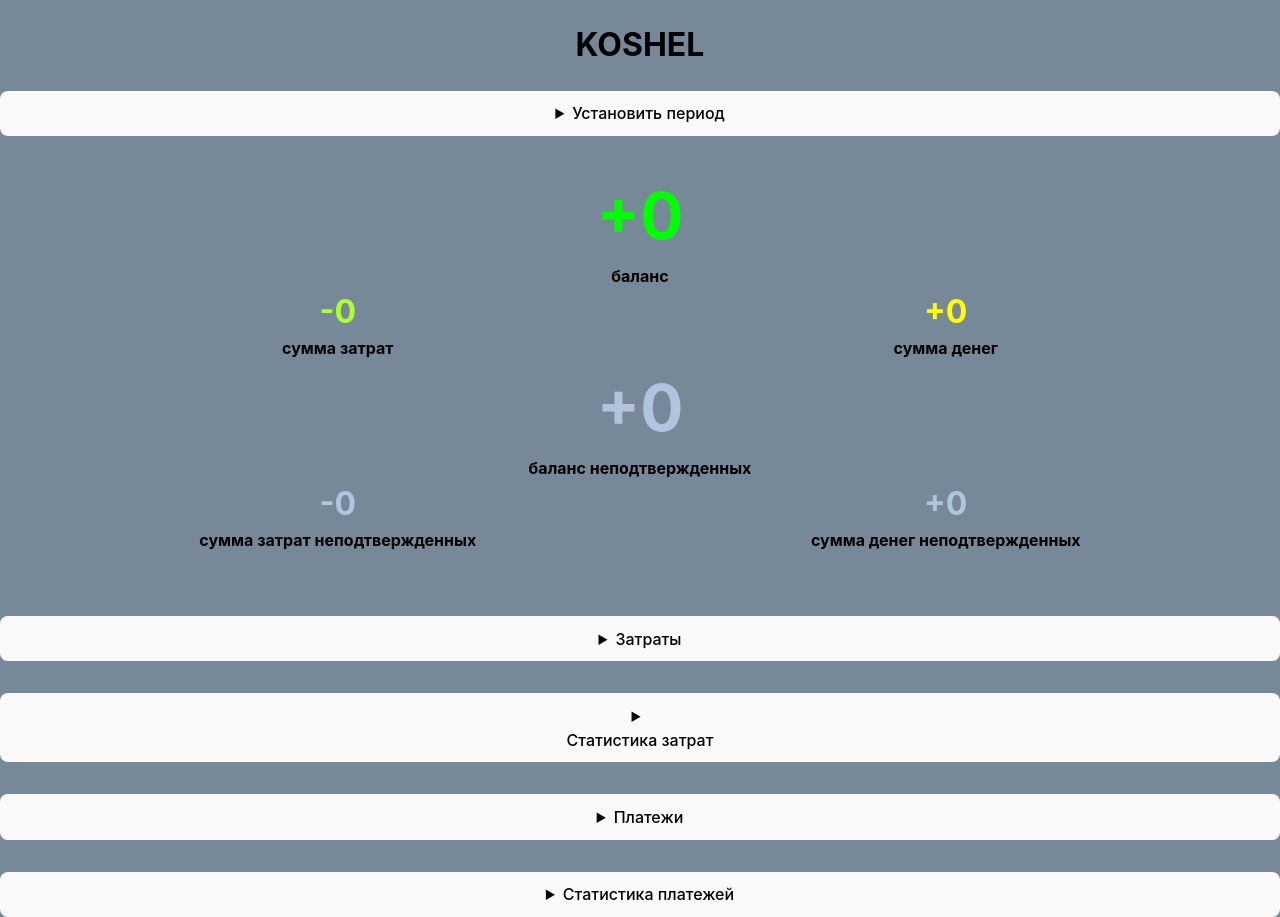
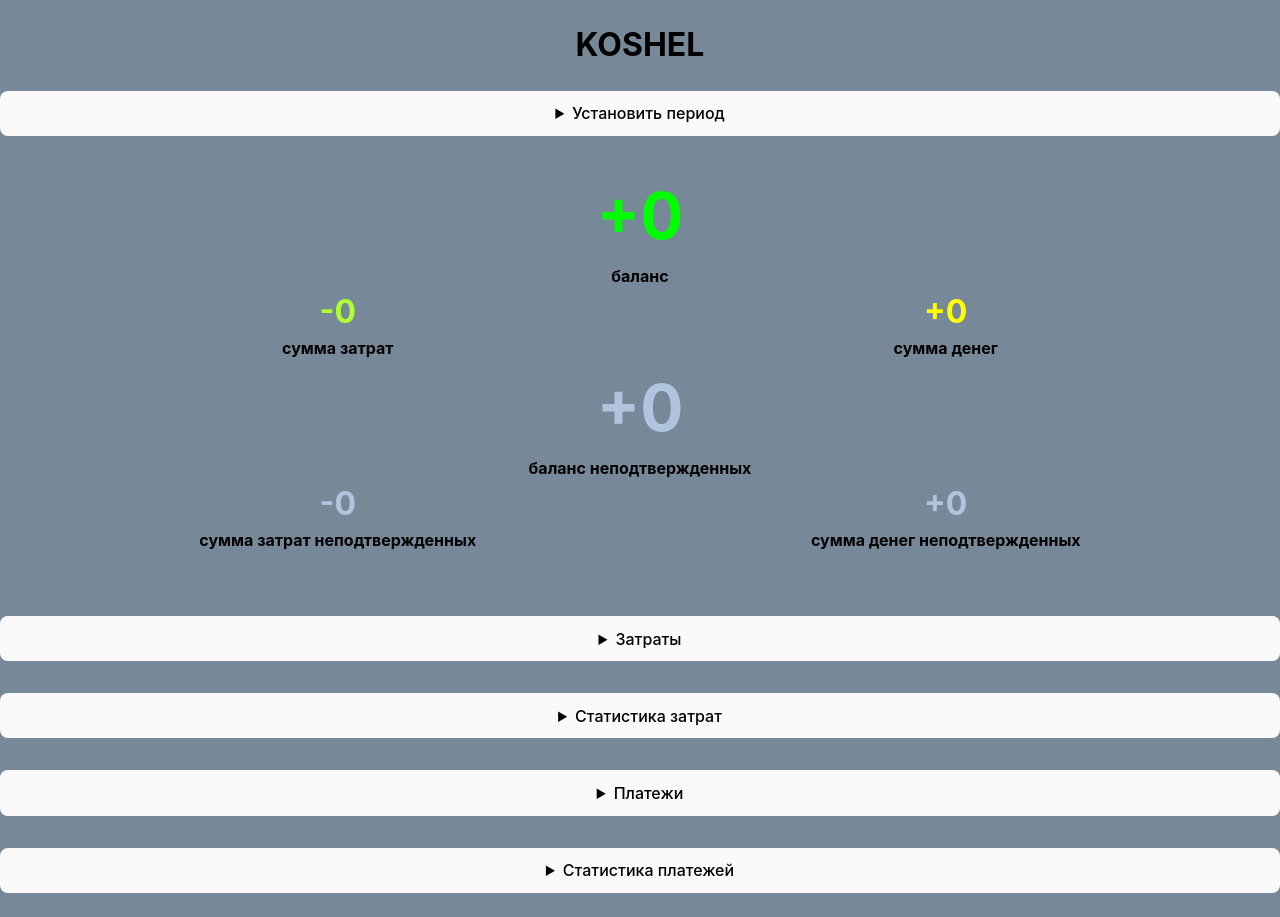
Before and after one commit to serjG901/koshel, a React (Vite) app: page / in a window 1280 px wide. After the commit the page ends 893 px from the top, so only its background shows below. Built offline with nearby package versions, Linux system fonts and the light colour scheme.

Commit message:
Update StatTasks.jsx

```diff
--- a/src/StatTasks.jsx
+++ b/src/StatTasks.jsx
@@ -24,7 +24,7 @@ export default function StatTasks({ startDateRange, endDateRange, tasksAll }) {
   return (
     <details>
       <summary>
-        <div>Статистика затрат</div>
+        Статистика затрат
         <div>
           {endDateRange - startDateRange === 0 && endDateRange
             ? ` за ${new Date(startDateRange).toLocaleDateString()}`
```
